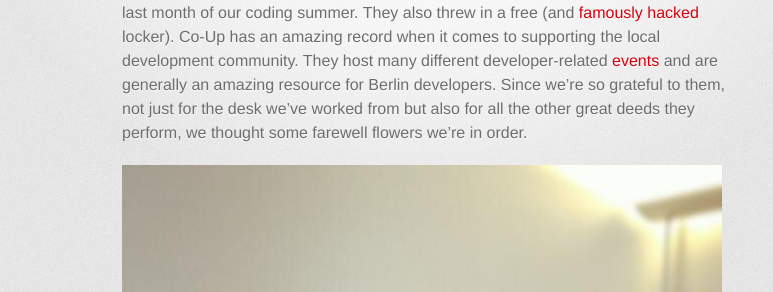
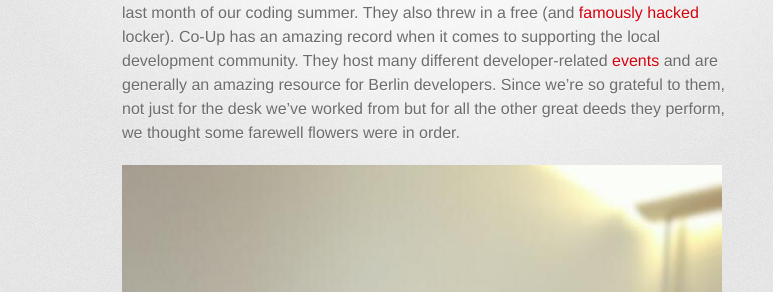
Before and after one commit to inchworms/inchworms, a Jekyll site: the page built from _posts/2013-09-25-bye-co-up.md, in a window 1280 px wide. Shown: the part 340-632 px from the top of the page, without its empty margins (208-981 px from the left). Built offline with Jekyll 4.4.1, drawn with Linux system fonts in a browser that asks for light colours; nearby versions of some CDN libraries; some web fonts are replaced; Markdown is read by kramdown in place of the engine named in the settings; comment, search, counter and statistics services are not loaded.

Commit message:
update blog post

```diff
--- a/_posts/2013-09-25-bye-co-up.md
+++ b/_posts/2013-09-25-bye-co-up.md
@@ -9,7 +9,7 @@ twitter: inchworms_
 
 Today was our last day working from [Co-Up](https://twitter.com/co_up). We can't believe the month is almost over! We're really going to miss co-working, and co-lunching, with our developer friends here.
 
-For anyone who doesn't know, Co-Up generously offered us free desk space for the last month of our coding summer. They also threw in a free (and [famously hacked](http://inchworms.net/blog/2013-09-17-hardware-hack/) locker). Co-Up has an amazing record when it comes to supporting the local development community. They host many different developer-related [events](http://co-up.de/events.html) and are generally an amazing resource for Berlin developers. Since we're so grateful to them, not just for the desk we've worked from but also for all the other great deeds they perform, we thought some farewell flowers we're 	 in order.
+For anyone who doesn't know, Co-Up generously offered us free desk space for the last month of our coding summer. They also threw in a free (and [famously hacked](http://inchworms.net/blog/2013-09-17-hardware-hack/) locker). Co-Up has an amazing record when it comes to supporting the local development community. They host many different developer-related [events](http://co-up.de/events.html) and are generally an amazing resource for Berlin developers. Since we're so grateful to them, not just for the desk we've worked from but for all the other great deeds they perform, we thought some farewell flowers were 	 in order.
 
 ![goodbye_flowers](/images/flowers.jpg)
 
```
